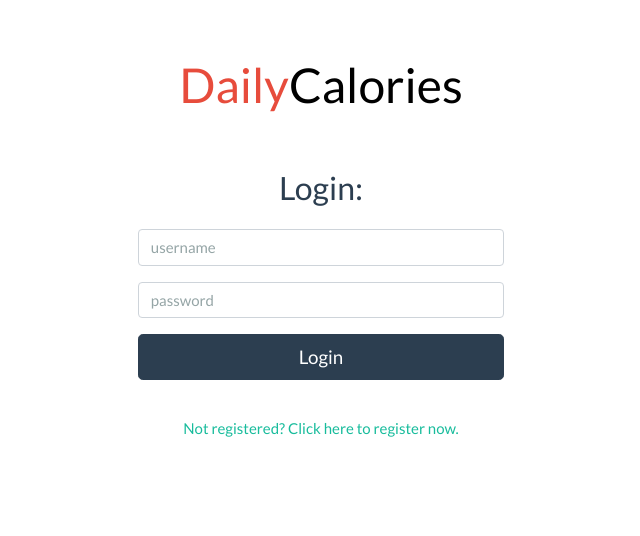
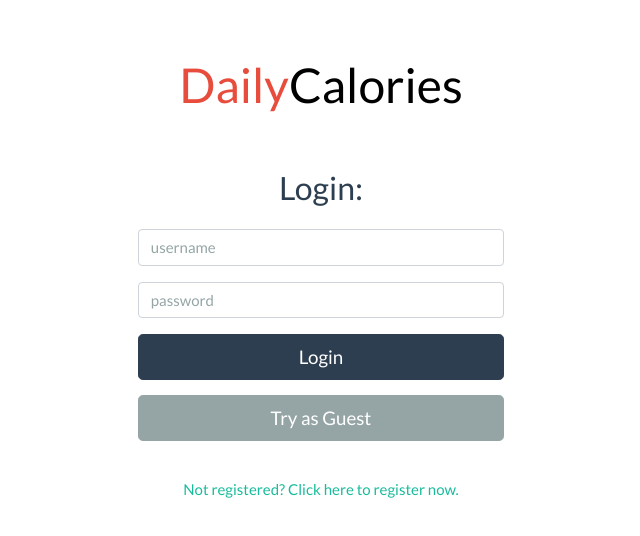
Before and after one commit to ToneyPK/DailyCalories, a React (Create React App) app: page /login in a window 1280 px wide. Shown: the top 536 px of the page, without its empty margins (319-959 px from the left). Built offline with nearby package versions, Linux system fonts and the light colour scheme.

Commit message:
add guest login

```diff
--- a/src/pages/login/Login.css
+++ b/src/pages/login/Login.css
@@ -29,6 +29,11 @@
   display: block;
   width: 100%;
 }
+.loginGuestButton {
+  display: block;
+  width: 100%;
+  margin-top: 15px;
+}
 span.error {
   color: #e74c3c;
   font-weight: bold;
--- a/src/pages/login/Login.js
+++ b/src/pages/login/Login.js
@@ -28,6 +28,10 @@ class Login extends Component {
       username: "",
       password: ""
     });
+  };
+
+  guestLogin = () => {
+    this.props.loginUser("guest321", "guest321");
   };
 
   getError = () => {
@@ -78,6 +82,14 @@ class Login extends Component {
           >
             Login
           </Button>
+          <Button
+            className="loginGuestButton"
+            size="lg"
+            variant="secondary"
+            onClick={this.guestLogin}
+          >
+            Try as Guest
+          </Button>
           <span className="error">{this.state.error}</span>
         </Form>
         <a className="registerLink" href="/register">
```
